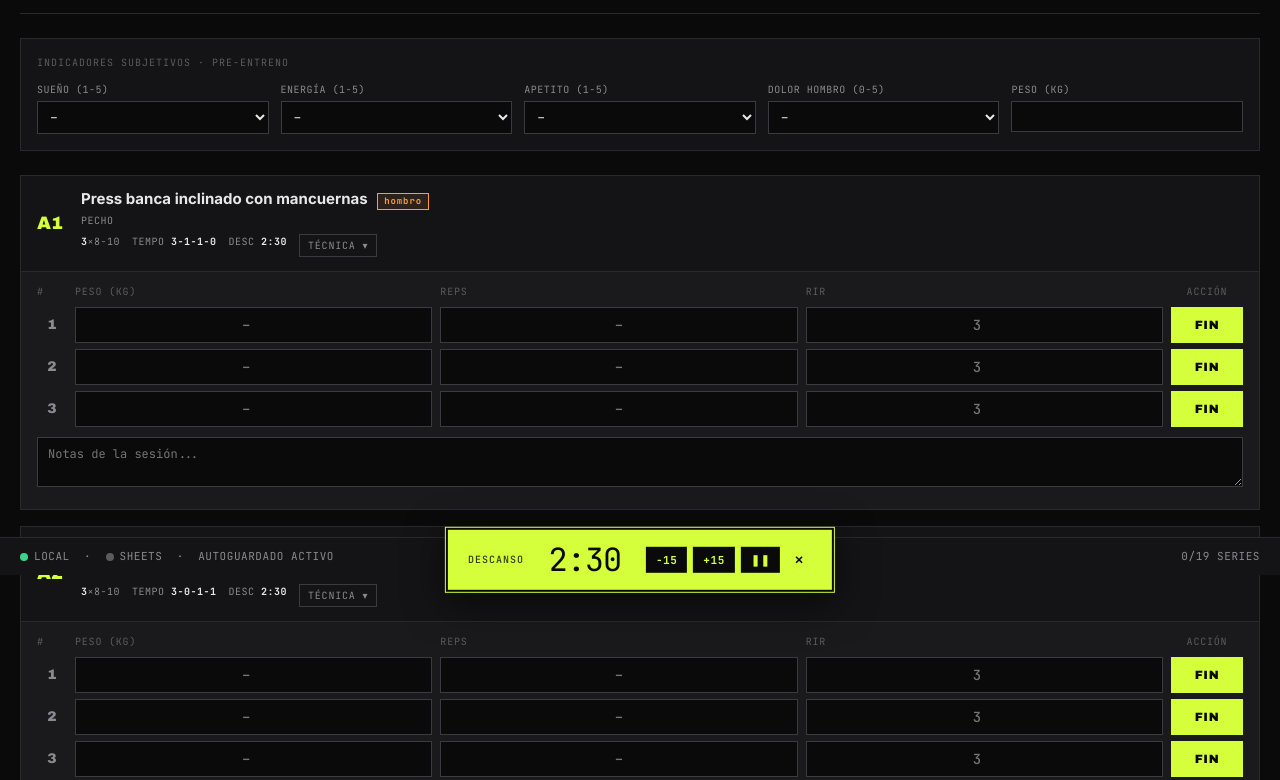
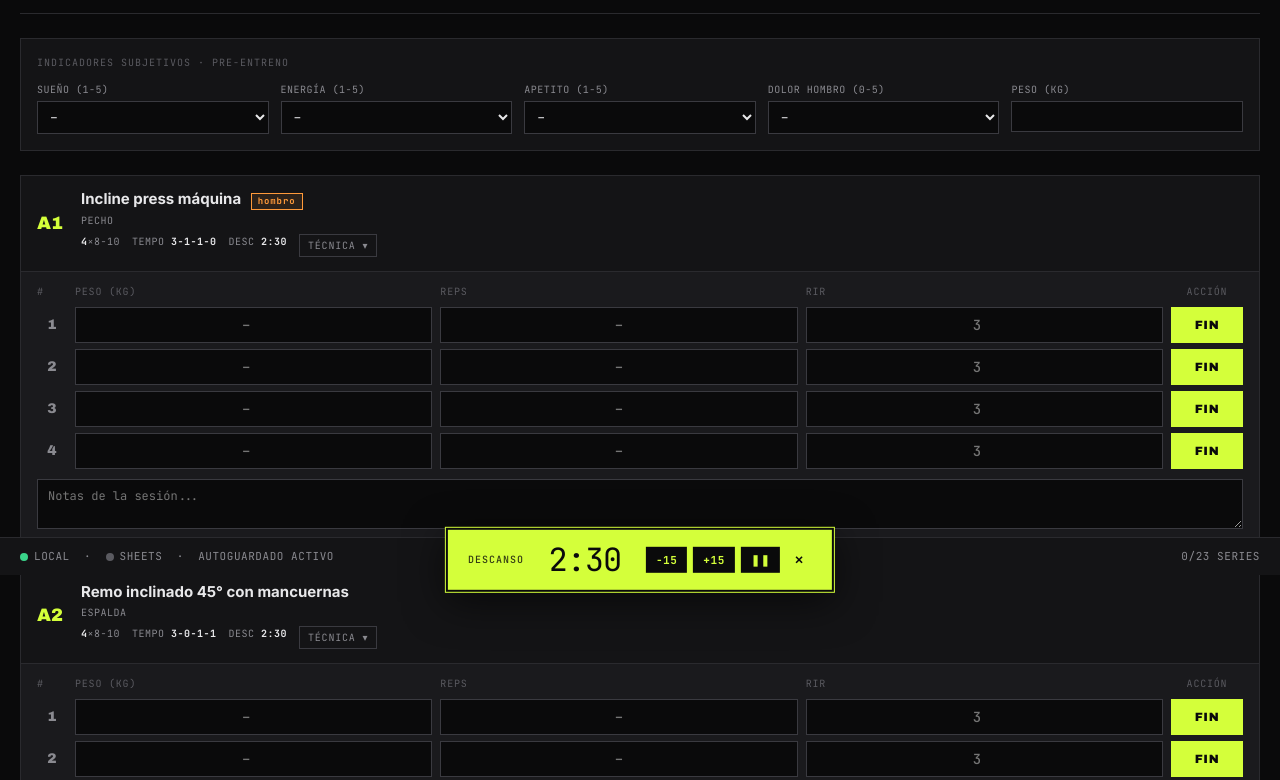
Before and after one commit to juank66-cell/Rutina-Gim, a plain HTML site: page index.html in a window 1280 px wide. Shown: the part 225-1005 px from the top of the page. Drawn offline with Linux system fonts and the light colour scheme.

Commit message:
Add files via upload

```diff
--- a/index.html
+++ b/index.html
@@ -3,8 +3,8 @@
 <head>
 <meta charset="UTF-8">
 <meta name="viewport" content="width=device-width, initial-scale=1.0, viewport-fit=cover">
-<title>Mesociclo Hipertrofia · 4d · U/L</title>
-<meta name="description" content="Registro de rutina de gimnasio – Mesociclo de hipertrofia 4 días Upper/Lower">
+<title>Mesociclo 2 Hipertrofia · 4d · U/L</title>
+<meta name="description" content="Registro de rutina de gimnasio – Mesociclo 2 de hipertrofia 4 días Upper/Lower">
 <meta name="theme-color" content="#0a0a0b">
 <meta name="apple-mobile-web-app-capable" content="yes">
 <meta name="apple-mobile-web-app-status-bar-style" content="black-translucent">
@@ -749,7 +749,7 @@
 <header>
   <div class="header-top">
     <div>
-      <h1>Mesociclo <span class="accent">Hipertrofia</span></h1>
+      <h1>Mesociclo <span class="accent">2</span></h1>
       <div class="subtitle">4D · Upper/Lower · 5 semanas · Juan K</div>
     </div>
     <div class="header-actions">
@@ -897,32 +897,42 @@
 /* ============================================
    DEFINICIÓN DE LA RUTINA (mesociclo 5 semanas)
    ============================================ */
+// ─── MESOCICLO 2 ── semanas 6-10 post-meso1 ───────────────────────────────
+// Progresión respecto al mesociclo 1:
+//  • series_base +1 en todos los ejercicios principales (3→4, 4→4 ya tope práctico)
+//  • Ejercicios de aislamiento/prehab (series_base 2) se mantienen en 2
+//  • Carga base ~5% sobre lo manejado en S4 del meso anterior (new baseline)
+//  • Semana 5 deload: series_extra:-1 (nunca baja de 2); RIR 4; carga 0.85
+//  • Variantes rotadas en semanas pares para novedad de estímulo
+//  • RIR pico S4: 0-1 (más agresivo que meso anterior)
+// ─────────────────────────────────────────────────────────────────────────────
 const RUTINA = {
   meta: {
     atleta: "Juan K",
     edad: 59,
     peso: 89,
     altura: 176,
-    objetivo: "Hipertrofia con transferencia a fuerza",
+    objetivo: "Hipertrofia con transferencia a fuerza — Mesociclo 2",
     split: "Upper/Lower 4d",
     duracion_semanas: 5,
-    lesion_hombro: true
+    lesion_hombro: true,
+    meso: 2
   },
   semanas: [
-    { n: 1, fase: "MEV", rir: 3, carga: 1.0, series_extra: 0, deload: false },
-    { n: 2, fase: "Acumulación", rir: 2, carga: 1.0, series_extra: 1, deload: false },
-    { n: 3, fase: "Acumulación", rir: 2, carga: 1.02, series_extra: 1, deload: false },
-    { n: 4, fase: "MAV / Pico", rir: 1, carga: 1.05, series_extra: 2, deload: false },
-    { n: 5, fase: "Deload", rir: 4, carga: 0.9, series_extra: -2, deload: true }
+    { n: 1, fase: "MEV+",        rir: 3, carga: 1.05, series_extra:  0, deload: false },
+    { n: 2, fase: "Acumulación", rir: 2, carga: 1.05, series_extra:  1, deload: false },
+    { n: 3, fase: "Acumulación", rir: 2, carga: 1.07, series_extra:  1, deload: false },
+    { n: 4, fase: "MAV / Pico",  rir: 1, carga: 1.10, series_extra:  2, deload: false },
+    { n: 5, fase: "Deload",      rir: 4, carga: 0.85, series_extra: -1, deload: true  }
   ],
   objetivos_volumen: {
-    "Pecho":       { mev: 10, mav: 16 },
-    "Espalda":     { mev: 12, mav: 18 },
-    "Hombro lat/post": { mev: 8, mav: 12 },
-    "Cuádriceps":  { mev: 10, mav: 14 },
-    "Isquios/Glúteo": { mev: 10, mav: 14 },
-    "Bíceps":      { mev: 8, mav: 12 },
-    "Tríceps":     { mev: 8, mav: 12 }
+    "Pecho":              { mev: 12, mav: 18 },
+    "Espalda":            { mev: 14, mav: 20 },
+    "Hombro lat/post":    { mev: 9,  mav: 14 },
+    "Cuádriceps":         { mev: 12, mav: 16 },
+    "Isquios/Glúteo":     { mev: 12, mav: 16 },
+    "Bíceps":             { mev: 9,  mav: 14 },
+    "Tríceps":            { mev: 9,  mav: 14 }
   },
   dias: [
     {
@@ -932,36 +942,38 @@ const RUTINA = {
       ejercicios: [
         {
           id: "D1-A1", codigo: "A1",
-          nombre: "Press banca inclinado con mancuernas",
-          variante_semana_par: "Incline press máquina",
+          nombre: "Incline press máquina",
+          variante_semana_par: "Press banca inclinado con mancuernas",
           grupos: ["Pecho"],
-          series_base: 3, reps: "8-10", tempo: "3-1-1-0",
+          series_base: 4, reps: "8-10", tempo: "3-1-1-0",
           descanso: "2:30", hombro_flag: true,
-          nota: "30° inclinación, codos 45-60° del torso, escápulas retraídas. Si molesta hombro, reduce rango — no empujes el dolor."
+          nota: "Principal ahora es la máquina (más estable para cargar). Semanas pares vuelta a mancuerna para variación de ROM. Escápulas retraídas todo el rango."
         },
         {
           id: "D1-A2", codigo: "A2",
-          nombre: "Remo en T-bar",
-          variante_semana_par: "Remo sentado polea (neutro)",
+          nombre: "Remo inclinado 45° con mancuernas",
+          variante_semana_par: "Remo en T-bar",
           grupos: ["Espalda"],
-          series_base: 3, reps: "8-10", tempo: "3-0-1-1",
+          series_base: 4, reps: "8-10", tempo: "3-0-1-1",
           descanso: "2:30",
-          nota: "Cadera bisagrada, espalda neutra, tira codo hacia cadera, aprieta escápula arriba."
+          nota: "Pecho apoyado en banco a 45°, codos al cuerpo, estira del todo abajo. Semanas pares: T-bar clásico."
         },
         {
           id: "D1-B1", codigo: "B1",
           nombre: "Decline chest press máquina",
           grupos: ["Pecho"],
-          series_base: 3, reps: "10-12", tempo: "2-1-1-0",
+          series_base: 4, reps: "10-12", tempo: "2-1-1-0",
           descanso: "2:00", hombro_flag: true,
-          nota: "Ángulo descendente muy amigable al hombro. Controla excéntrica."
+          nota: "Ángulo descendente, muy amigable al hombro. Progresión directa del meso anterior — buscá nuevos pesos esta semana."
         },
         {
           id: "D1-B2", codigo: "B2",
-          nombre: "Remo sentado polea (ancho neutro)",
+          nombre: "Remo sentado polea (agarre neutro ancho)",
+          variante_semana_par: "Remo sentado polea (agarre supino estrecho)",
           grupos: ["Espalda"],
-          series_base: 3, reps: "10-12", tempo: "2-1-1-1",
-          descanso: "2:00"
+          series_base: 4, reps: "10-12", tempo: "2-1-1-1",
+          descanso: "2:00",
+          nota: "Agarre neutro ancho semanas impares (énfasis dorsal), agarre supino estrecho semanas pares (énfasis bíceps + romboides)."
         },
         {
           id: "D1-C1", codigo: "C1",
@@ -969,14 +981,15 @@ const RUTINA = {
           grupos: ["Pecho"],
           series_base: 2, reps: "12-15", tempo: "3-1-2-0",
           descanso: "90s", hombro_flag: true,
-          nota: "Estiramiento controlado, no fuerces más allá del plano del pecho."
+          nota: "Estiramiento controlado, no fuerces más allá del plano del pecho. Mantener 2 series — objetivo calidad de contracción."
         },
         {
           id: "D1-C2", codigo: "C2",
           nombre: "Face pull polea alta",
           grupos: ["Espalda", "Hombro lat/post"],
           series_base: 3, reps: "15-20", tempo: "2-1-1-2",
-          descanso: "60s"
+          descanso: "60s",
+          nota: "Fundamental para salud de hombro. Codos en línea con hombros, manos detrás de la cabeza al final del recorrido."
         },
         {
           id: "D1-D", codigo: "D",
@@ -984,7 +997,7 @@ const RUTINA = {
           grupos: ["Prehab"],
           series_base: 2, reps: "15", tempo: "3-0-2-0",
           descanso: "60s", hombro_flag: true,
-          nota: "Carga muy ligera, énfasis en control. Codo fijo a 90°."
+          nota: "Carga muy ligera, énfasis en control. Codo fijo a 90°. No escalar peso — es prehab."
         }
       ]
     },
@@ -996,33 +1009,37 @@ const RUTINA = {
         {
           id: "D2-A", codigo: "A",
           nombre: "Prensa 45°",
-          variante_semana_par: "Linear leg press",
+          variante_semana_par: "Hack squat máquina",
           grupos: ["Cuádriceps"],
           series_base: 4, reps: "8-10", tempo: "3-1-1-0",
           descanso: "3:00",
-          nota: "Pies medios, no bloquees rodillas arriba. Rango completo sin despegar lumbar."
+          nota: "Semanas impares: prensa 45° con pies medios-bajos (énfasis cuád). Semanas pares: hack squat para cambio de vector de fuerza. Progresión directa del meso anterior."
         },
         {
           id: "D2-B", codigo: "B",
-          nombre: "Peso muerto rumano con mancuernas",
+          nombre: "Peso muerto rumano con barra",
+          variante_semana_par: "Peso muerto rumano con mancuernas",
           grupos: ["Isquios/Glúteo"],
-          series_base: 3, reps: "8-10", tempo: "3-1-1-0",
+          series_base: 4, reps: "8-10", tempo: "3-1-1-0",
           descanso: "2:30",
-          nota: "Rodillas semiflexionadas y fijas, bisagra pura desde cadera. Baja hasta estiramiento isquio sin redondear lumbar."
+          nota: "Semanas impares: barra para mayor carga absoluta. Semanas pares: mancuernas para mayor ROM y unilateralidad de estabilización. Bisagra pura, espalda neutra."
         },
         {
           id: "D2-C", codigo: "C",
           nombre: "Extensión de cuádriceps",
           grupos: ["Cuádriceps"],
-          series_base: 3, reps: "12-15", tempo: "2-1-2-1",
-          descanso: "90s"
+          series_base: 3, reps: "10-12", tempo: "2-1-2-1",
+          descanso: "90s",
+          nota: "Bajar rango de reps vs meso 1 (12-15→10-12) para permitir más carga. Contracción isométrica 1s arriba."
         },
         {
           id: "D2-D", codigo: "D",
           nombre: "Curl femoral tumbado",
+          variante_semana_par: "Curl femoral sentado (máquina nórdica o similar)",
           grupos: ["Isquios/Glúteo"],
           series_base: 3, reps: "10-12", tempo: "3-1-1-1",
-          descanso: "90s"
+          descanso: "90s",
+          nota: "Semanas impares: tumbado (énfasis en todo el recorrido). Semanas pares: sentado — isquio más largo, mayor estiramiento."
         },
         {
           id: "D2-E", codigo: "E",
@@ -1033,10 +1050,12 @@ const RUTINA = {
         },
         {
           id: "D2-F", codigo: "F",
-          nombre: "Plancha frontal",
+          nombre: "Dead bug (anti-extensión lumbar)",
+          variante_semana_par: "Plancha frontal",
           grupos: ["Core"],
-          series_base: 3, reps: "30-45s", tempo: "iso",
-          descanso: "60s"
+          series_base: 3, reps: "8 /lado", tempo: "3-1-1-0",
+          descanso: "60s",
+          nota: "Semanas impares: dead bug — extensión contralateral brazos/piernas con lumbar pegada al suelo. Semanas pares: plancha clásica 40-50s."
         }
       ]
     },
@@ -1047,58 +1066,65 @@ const RUTINA = {
       ejercicios: [
         {
           id: "D3-A1", codigo: "A1",
-          nombre: "Landmine press unilateral",
-          variante_semana_par: "Shoulder press máquina",
-          grupos: ["Pecho", "Hombro lat/post"],
-          series_base: 3, reps: "8-10", tempo: "3-1-1-0",
+          nombre: "Shoulder press máquina",
+          variante_semana_par: "Landmine press unilateral",
+          grupos: ["Hombro lat/post"],
+          series_base: 4, reps: "8-10", tempo: "3-1-1-0",
           descanso: "2:30", hombro_flag: true,
-          nota: "Plano escapular (entre frontal y lateral), codo viaja 0-70°. Angulo seguro para hombro lesionado."
+          nota: "Semanas impares: máquina (más carga, movimiento guiado). Semanas pares: landmine unilateral (plano escapular, menor estrés glenohumeral). Ambos seguros para el hombro."
         },
         {
           id: "D3-A2", codigo: "A2",
           nombre: "Jalón al pecho (agarre neutro)",
+          variante_semana_par: "Pull-over en polea / máquina",
           grupos: ["Espalda"],
-          series_base: 3, reps: "8-10", tempo: "3-0-1-1",
-          descanso: "2:30"
+          series_base: 4, reps: "8-10", tempo: "3-0-1-1",
+          descanso: "2:30",
+          nota: "Semanas impares: jalón neutro (dorsal + bíceps). Semanas pares: pull-over (dorsal en estiramiento máximo — el más difícil de cargar en largo)."
         },
         {
           id: "D3-B1", codigo: "B1",
           nombre: "Elevación lateral en máquina",
-          variante_semana_par: "Elevación lateral mancuerna",
+          variante_semana_par: "Elevación lateral cable unilateral",
           grupos: ["Hombro lat/post"],
           series_base: 3, reps: "12-15", tempo: "2-1-2-1",
           descanso: "90s", hombro_flag: true,
-          nota: "Resistencia constante — ideal para hombro lesionado. Sin sacudida inicial."
+          nota: "Semanas impares: máquina bilateral (más carga). Semanas pares: cable unilateral (ROM completo, tensión constante en estiramiento). Sin impulso."
         },
         {
           id: "D3-B2", codigo: "B2",
-          nombre: "Pullover en polea recto",
+          nombre: "Dominadas asistidas (agarre neutro)",
+          variante_semana_par: "Jalón neutro agarre estrecho",
           grupos: ["Espalda"],
-          series_base: 3, reps: "10-12", tempo: "3-1-1-0",
-          descanso: "90s"
+          series_base: 3, reps: "6-10", tempo: "3-0-1-1",
+          descanso: "2:00",
+          nota: "Nuevo en meso 2 — patrón de tirón vertical con carga corporal. Si dominadas no están disponibles, jalón estrecho todo el mesociclo. Control excéntrico 3s."
         },
         {
           id: "D3-C1", codigo: "C1",
-          nombre: "Curl bíceps en predicador",
-          variante_semana_par: "Curl mancuerna supinación",
+          nombre: "Curl bíceps en polea baja (agarre supino)",
+          variante_semana_par: "Curl bíceps en predicador",
           grupos: ["Bíceps"],
           series_base: 3, reps: "10-12", tempo: "3-0-1-1",
-          descanso: "90s"
+          descanso: "90s",
+          nota: "Semanas impares: polea (tensión constante, cúbito en supinación máxima). Semanas pares: predicador (pico de contracción)."
         },
         {
           id: "D3-C2", codigo: "C2",
-          nombre: "Extensión tríceps polea (cuerda)",
-          variante_semana_par: "Seated dip machine",
+          nombre: "Extensión tríceps sobre cabeza en polea",
+          variante_semana_par: "Extensión tríceps polea (cuerda push-down)",
           grupos: ["Tríceps"],
-          series_base: 3, reps: "12-15", tempo: "2-1-1-1",
-          descanso: "90s"
+          series_base: 3, reps: "10-12", tempo: "3-1-1-0",
+          descanso: "90s",
+          nota: "Semanas impares: sobre cabeza — tríceps largo en estiramiento máximo, más carga mecánica. Semanas pares: push-down cuerda — contracción distal."
         },
         {
           id: "D3-D", codigo: "D",
           nombre: "Reverse fly en máquina (deltoides posterior)",
           grupos: ["Hombro lat/post"],
           series_base: 2, reps: "15-20", tempo: "2-1-2-1",
-          descanso: "60s"
+          descanso: "60s",
+          nota: "Prehab/volumen posterior. Mantener 2 series — carga moderada con recorrido completo."
         }
       ]
     },
@@ -1110,25 +1136,28 @@ const RUTINA = {
         {
           id: "D4-A", codigo: "A",
           nombre: "Hip thrust con barra",
-          variante_semana_par: "Glute isolator máquina",
+          variante_semana_par: "B-stance hip thrust con barra",
           grupos: ["Isquios/Glúteo"],
           series_base: 4, reps: "8-10", tempo: "2-1-1-2",
           descanso: "2:30",
-          nota: "Barbilla metida, no hiperextender lumbar, empuja con talones, glúteo 1s arriba."
+          nota: "Semanas impares: bilateral estándar — carga máxima. Semanas pares: B-stance (pie adelantado carga 70% en esa pierna) — asimetría sin ser unilateral puro."
         },
         {
           id: "D4-B", codigo: "B",
           nombre: "Sentadilla búlgara con mancuernas",
+          variante_semana_par: "Zancada caminando con mancuernas",
           grupos: ["Cuádriceps", "Isquios/Glúteo"],
-          series_base: 3, reps: "8-10 /pierna", tempo: "3-1-1-0",
-          descanso: "2:00"
+          series_base: 4, reps: "8-10 /pierna", tempo: "3-1-1-0",
+          descanso: "2:30",
+          nota: "Semanas impares: búlgara (pie trasero elevado = más ROM cuád). Semanas pares: zancada caminando (patrón de locomoción, mayor demanda estabilizadora)."
         },
         {
           id: "D4-C", codigo: "C",
           nombre: "Peso muerto rumano mancuernas (énfasis isquio)",
           grupos: ["Isquios/Glúteo"],
           series_base: 3, reps: "10-12", tempo: "3-2-1-0",
-          descanso: "2:00"
+          descanso: "2:00",
+          nota: "Pausa 2s abajo en máximo estiramiento isquio. Progresión de carga directa del meso anterior."
         },
         {
           id: "D4-D", codigo: "D",
@@ -1147,9 +1176,11 @@ const RUTINA = {
         {
           id: "D4-F", codigo: "F",
           nombre: "Pallof press (anti-rotación)",
+          variante_semana_par: "Pallof press en kneeling (de rodillas)",
           grupos: ["Core"],
           series_base: 3, reps: "10 /lado", tempo: "2-2-2-0",
-          descanso: "60s"
+          descanso: "60s",
+          nota: "Semanas pares: de rodillas — elimina ayuda de cadera, más demanda de estabilidad lumbar."
         }
       ]
     }
@@ -1159,7 +1190,7 @@ const RUTINA = {
 /* ============================================
    ESTADO GLOBAL Y PERSISTENCIA
    ============================================ */
-const STORAGE_KEY = "rutina_juank_v1";
+const STORAGE_KEY = "rutina_juank_v2";
 const CONFIG_KEY = "rutina_config_v1";
 
 let state = loadState();
@@ -1230,7 +1261,8 @@ function getExerciseData(session, exerciseId) {
    ============================================ */
 function getSeriesForWeek(baseSeries, weekInfo) {
   const s = baseSeries + weekInfo.series_extra;
-  return Math.max(1, s);
+  // Deload nunca baja de 2 series (antes era Math.max(1,…) que dejaba 1 serie en ejercicios con base:2)
+  return Math.max(2, s);
 }
 
 function getVarianteForWeek(exercise, week) {
--- a/sw.js
+++ b/sw.js
@@ -1,5 +1,5 @@
 // Service Worker — cache offline simple
-const CACHE_VERSION = "rutina-v2";
+const CACHE_VERSION = "rutina-v3";
 const CORE_ASSETS = [
   "./",
   "./index.html",
```
